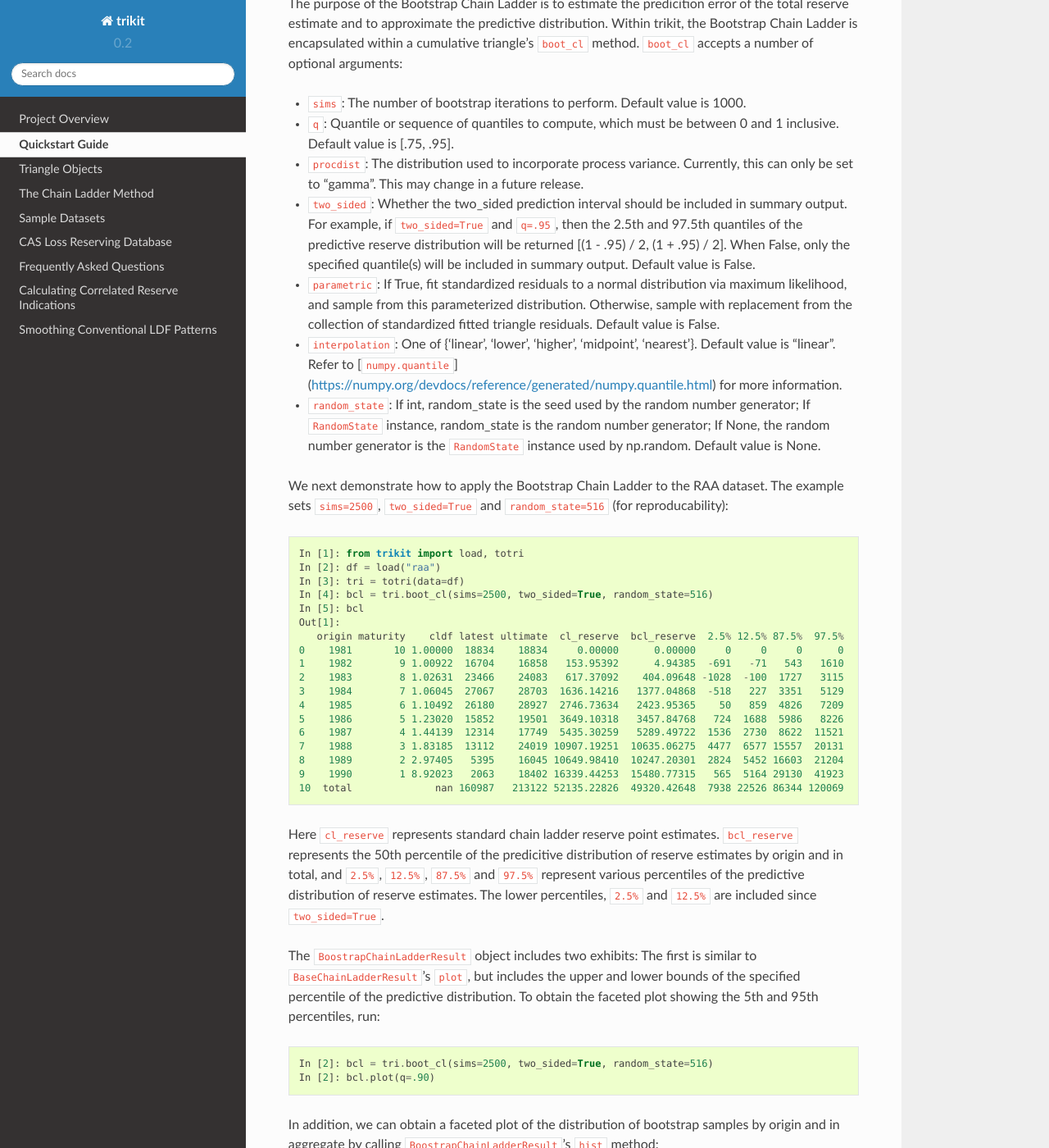
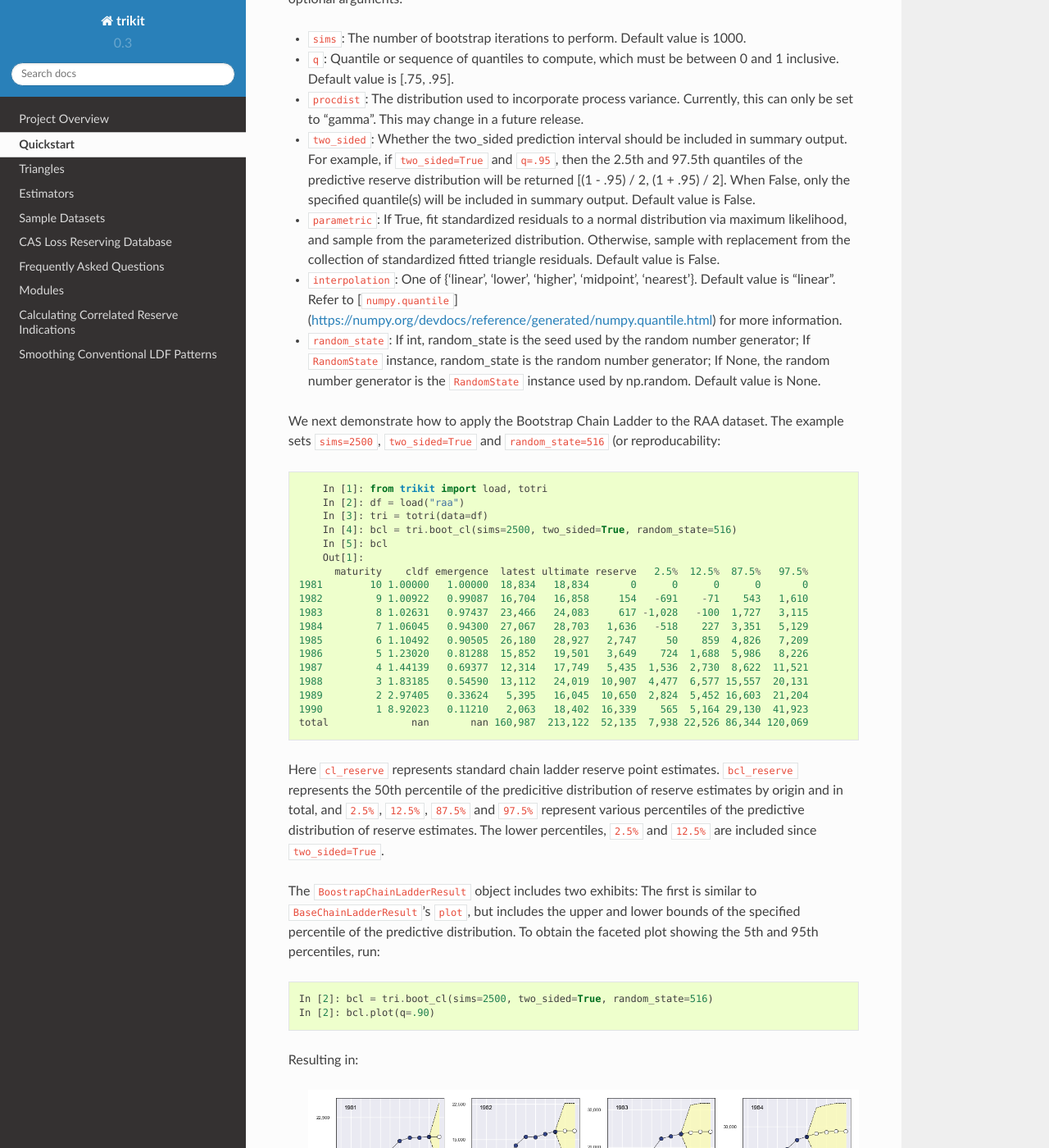
Before and after one commit to trikit/trikit, a Sphinx documentation site: the page built from doc/source/quickstart.rst, in a window 1280 px wide and 1400 px high, scrolled down 14533 px. Shown: the whole window at 82% size. Built offline with Sphinx 7.4.7 and the Read the Docs theme 2.0.0, drawn with Linux system fonts in a browser that asks for light colours; formulas are drawn with MathJax 3; some of the changed text lies outside the part shown.

````diff
--- a/doc/source/conf.py
+++ b/doc/source/conf.py
@@ -22,22 +22,7 @@ import sys
 import sphinx_rtd_theme
 
 
-
 sys.path.insert(0, os.path.abspath("../.."))
-sys.path.insert(0, "G:/Repos/trikit")
-
-#~ sys.path.insert(0, "G:/Repos/trikit")
-sys.path.insert(0, "G:/Repos/trikit/trikit")
-#~ sys.path.insert(0, "G:/Repos/trikit/trikit/chainladder")
-#~ sys.path.insert(0, "G:/Repos/trikit/trikit/datasets")
-
-#~ sys.path.insert(0, os.path.abspath('.'))
-#~ sys.path.insert(0, os.path.abspath('../'))
-#~ sys.path.insert(0, os.path.abspath('../../..'))
-
-#~ print("os.path.abspath('.'): {}".format(os.path.abspath('.')))
-#~ print("os.path.abspath('../'): {}".format(os.path.abspath('../')))
-#~ print("os.path.abspath('../../..'): {}".format(os.path.abspath('../../..')))
 
 # -- General configuration ------------------------------------------------
 
@@ -103,9 +88,9 @@ author = 'James D. Triveri'
 # built documents.
 #
 # The short X.Y version.
-version = '0.2'
+version = '0.3'
 # The full version, including alpha/beta/rc tags.
-release = '0.2.11'
+release = '0.3.0'
 
 # The language for content autogenerated by Sphinx. Refer to documentation
 # for a list of supported languages.
--- a/doc/source/quickstart.rst
+++ b/doc/source/quickstart.rst
@@ -43,11 +41,11 @@ Installation
 
 
 
-`trikit` can be installed by running:
+trikit can be installed by running::
 
-```sh
-$ python -m pip install trikit
-```
+
+	$ python -m pip install trikit
+
 
 
 Quickstart
@@ -584,7 +577,7 @@ Which generates:
 Testing for Development Period Correlation
 ^^^^^^^^^^^^^^^^^^^^^^^^^^^^^^^^^^^^^^^^^^
 
-In [1] Appendix G, Mack proposes an approximate test to assess whether one
+In [1] Appendix G., Mack proposes an approximate test to assess whether one
 of the basic Chain Ladder assumptions holds, namely that subsequent development
 periods are uncorrelated. The test can be performed via `MackChainLadderResult``'s
 ``devp_corr_test`` method. We next apply the test to the RAA dataset::
@@ -611,7 +604,7 @@ information.
 Testing for Calendar Year Effects
 ^^^^^^^^^^^^^^^^^^^^^^^^^^^^^^^^^
 
-In [1] Appendix H, Mack proposes a test to assess the independence of the origin
+In [1] Appendix H., Mack proposes a test to assess the independence of the origin
 periods. This test can be performed via ``MackChainLadderResult``'s ``cy_effects_test``
 method. Again using the RAA dataset::
 
@@ -675,7 +668,7 @@ triangle's ``boot_cl`` method. ``boot_cl`` accepts a number of optional argument
    quantile(s) will be included in summary output. Default value is False.
 
 *  ``parametric``:  If True, fit standardized residuals to a normal distribution via
-   maximum likelihood, and sample from this parameterized distribution. Otherwise,
+   maximum likelihood, and sample from the parameterized distribution. Otherwise,
    sample with replacement from the collection of standardized fitted triangle
    residuals. Default value is False.
 
@@ -691,7 +684,7 @@ triangle's ``boot_cl`` method. ``boot_cl`` accepts a number of optional argument
 
 We next demonstrate how to apply the Bootstrap Chain Ladder to the RAA dataset.
 The example sets ``sims=2500``, ``two_sided=True`` and ``random_state=516``
-(for reproducability)::
+(or reproducability::
 
 	In [1]: from trikit import load, totri
 	In [2]: df = load("raa")
@@ -699,18 +692,18 @@ The example sets ``sims=2500``, ``two_sided=True`` and ``random_state=516``
 	In [4]: bcl = tri.boot_cl(sims=2500, two_sided=True, random_state=516)
 	In [5]: bcl
 	Out[1]:
-	   origin maturity    cldf latest ultimate  cl_reserve  bcl_reserve  2.5% 12.5% 87.5%  97.5%
-	0    1981       10 1.00000  18834    18834     0.00000      0.00000     0     0     0      0
-	1    1982        9 1.00922  16704    16858   153.95392      4.94385  -691   -71   543   1610
-	2    1983        8 1.02631  23466    24083   617.37092    404.09648 -1028  -100  1727   3115
-	3    1984        7 1.06045  27067    28703  1636.14216   1377.04868  -518   227  3351   5129
-	4    1985        6 1.10492  26180    28927  2746.73634   2423.95365    50   859  4826   7209
-	5    1986        5 1.23020  15852    19501  3649.10318   3457.84768   724  1688  5986   8226
-	6    1987        4 1.44139  12314    17749  5435.30259   5289.49722  1536  2730  8622  11521
-	7    1988        3 1.83185  13112    24019 10907.19251  10635.06275  4477  6577 15557  20131
-	8    1989        2 2.97405   5395    16045 10649.98410  10247.20301  2824  5452 16603  21204
-	9    1990        1 8.92023   2063    18402 16339.44253  15480.77315   565  5164 29130  41923
-	10  total              nan 160987   213122 52135.22826  49320.42648  7938 22526 86344 120069
+          maturity    cldf emergence  latest ultimate reserve   2.5%  12.5%  87.5%   97.5%
+    1981        10 1.00000   1.00000  18,834   18,834       0      0      0      0       0
+    1982         9 1.00922   0.99087  16,704   16,858     154   -691    -71    543   1,610
+    1983         8 1.02631   0.97437  23,466   24,083     617 -1,028   -100  1,727   3,115
+    1984         7 1.06045   0.94300  27,067   28,703   1,636   -518    227  3,351   5,129
+    1985         6 1.10492   0.90505  26,180   28,927   2,747     50    859  4,826   7,209
+    1986         5 1.23020   0.81288  15,852   19,501   3,649    724  1,688  5,986   8,226
+    1987         4 1.44139   0.69377  12,314   17,749   5,435  1,536  2,730  8,622  11,521
+    1988         3 1.83185   0.54590  13,112   24,019  10,907  4,477  6,577 15,557  20,131
+    1989         2 2.97405   0.33624   5,395   16,045  10,650  2,824  5,452 16,603  21,204
+    1990         1 8.92023   0.11210   2,063   18,402  16,339    565  5,164 29,130  41,923
+    total              nan       nan 160,987  213,122  52,135  7,938 22,526 86,344 120,069
 
 
 Here ``cl_reserve`` represents standard chain ladder reserve point estimates.
@@ -729,12 +722,23 @@ plot showing the 5th and 95th percentiles, run::
 	In [2]: bcl.plot(q=.90)
 
 
+Resulting in:
+
+    .. image:: ./images/bcl_facet.png
+    :align: center
+
+
 
 In addition, we can obtain a faceted plot of the distribution of bootstrap samples
 by origin and in aggregate by calling ``BoostrapChainLadderResult``'s ``hist``
 method::
 
 	In [4]: bcl.hist()
+
+Which generates:
+
+    .. image:: ./images/bcl_hists.png
+    :align: center
 
 
 There are a number of parameters which control the style of the generated exhibits.
--- a/doc/source/trikit.rst
+++ b/doc/source/trikit.rst
@@ -29,7 +29,6 @@ trikit.utils module
    :undoc-members:
    :show-inheritance:
 
-
 Module contents
 ---------------
 
--- a/trikit/__init__.py
+++ b/trikit/__init__.py
@@ -32,4 +32,4 @@ get_lrdb_lobs = partial(_get_lrdb_lobs, lrdb_path=lrdb_path)
 get_lrdb_groups = partial(_get_lrdb_groups, lrdb_path=lrdb_path)
 get_lrdb_specs = partial(_get_lrdb_specs, lrdb_path=lrdb_path)
 
-__version__ = "0.3.0"
+__version__ = '0.3.0'
````
Also changed, not shown: other parts of doc/source/quickstart.rst (+10 -17 lines), other parts of doc/source/trikit.rst (+1 -1 lines), doc/source/chainladder.rst (deleted, +0 -44 lines), doc/source/index.rst (+8 -5 lines), doc/source/lrdb.rst (+15 -33 lines), doc/source/triangle.rst (+0 -28 lines), doc/source/trikit.chainladder.rst (deleted, +0 -22 lines), doc/source/trikit.estimators.rst (added, +34 -0 lines), doc/source/trikit.tests.rst (added, +37 -0 lines), 4 other files.
